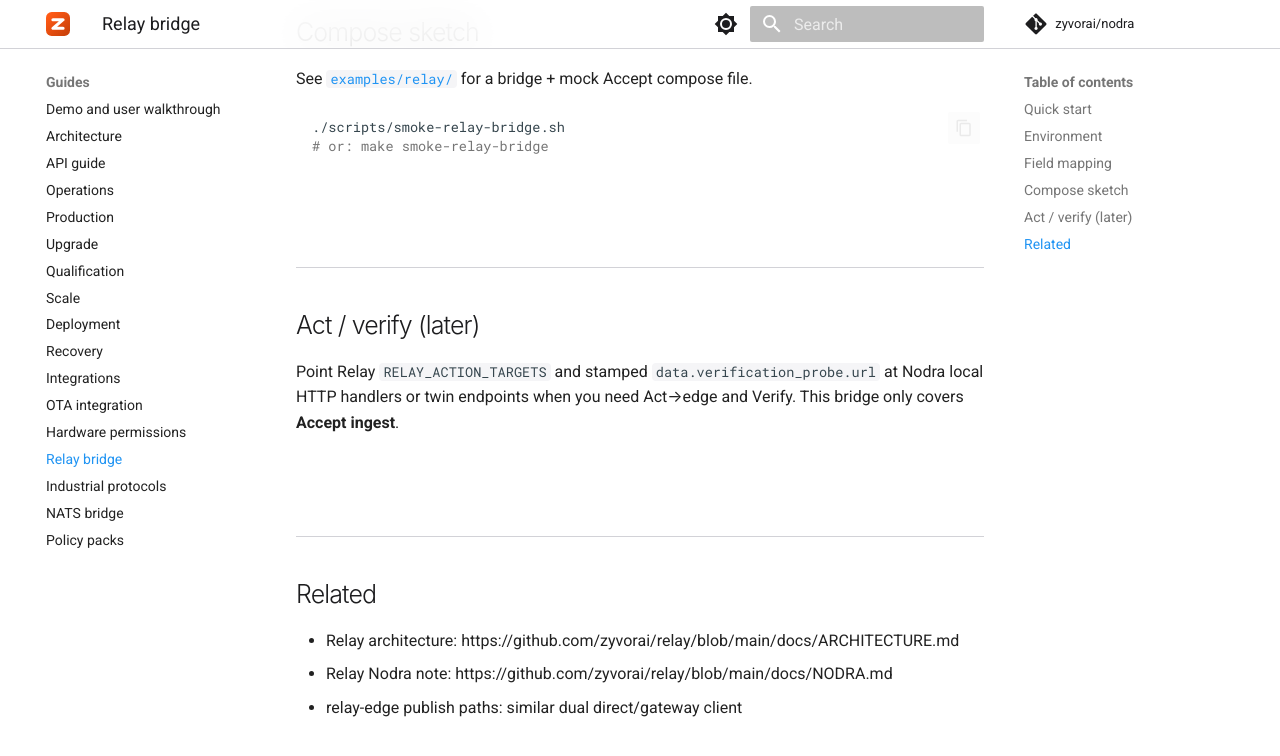
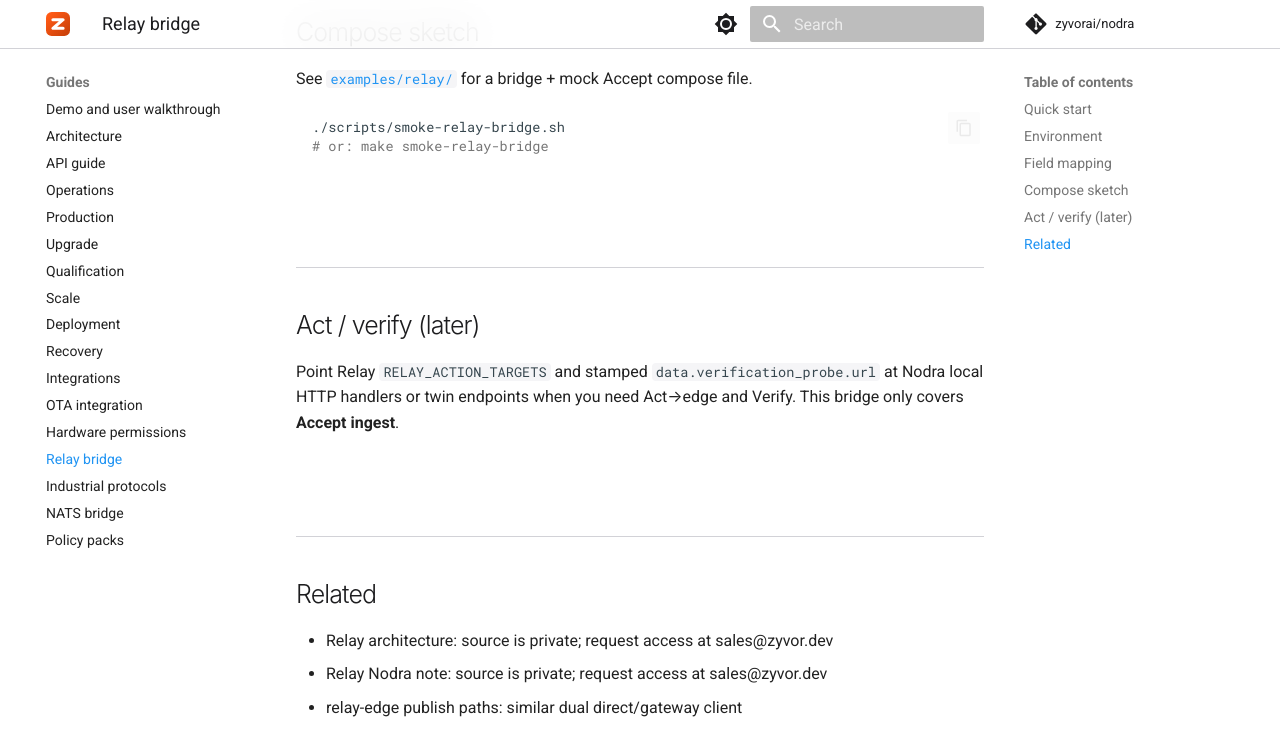
Before and after one commit to zyvorai/nodra, an MkDocs documentation site: the page built from docs/RELAY.md, in a window 1280 px wide and 900 px high, scrolled down 2665 px. Shown: the top 756 px of the window. Built offline with MkDocs 1.6.1 and Material for MkDocs 9.7.7, drawn with Linux system fonts in a browser that asks for light colours; comment, search, counter and statistics services are not loaded.

Commit message:
Docs: licence wording (production use needs a paid licence), remove private links
Co-Authored-By: Claude Sonnet 5.5 <noreply@anthropic.com>

```diff
--- a/docs/RELAY.md
+++ b/docs/RELAY.md
@@ -4,7 +4,7 @@ hero:
   title: Nodra ↔ Zyvor Relay
 ---
 
-Nodra keeps the edge online (MQTT/HTTP, offline WAL, twins). [Zyvor Relay](https://github.com/zyvorai/relay) owns the durable ops loop: **Accept → Notify → Ack → Act → Verify**.
+Nodra keeps the edge online (MQTT/HTTP, offline WAL, twins). [Zyvor Relay](https://github.com/zyvorai/relay-site) owns the durable ops loop: **Accept → Notify → Ack → Act → Verify**.
 
 They join over HTTP: Nodra cloud routes POST webhooks to **`nodra-relay-bridge`**, which maps deliveries into Relay `POST /v1/events` (or optional relay-pubsub `:publish`).
 
@@ -84,6 +84,6 @@ Point Relay `RELAY_ACTION_TARGETS` and stamped `data.verification_probe.url` at
 
 ## Related
 
-- Relay architecture: https://github.com/zyvorai/relay/blob/main/docs/ARCHITECTURE.md
-- Relay Nodra note: https://github.com/zyvorai/relay/blob/main/docs/NODRA.md
+- Relay architecture: source is private; request access at sales@zyvor.dev
+- Relay Nodra note: source is private; request access at sales@zyvor.dev
 - relay-edge publish paths: similar dual direct/gateway client
```
Also changed, not shown: CONTRIBUTING.md (+2 -2 lines), docs/DEMO.md (+1 -1 lines).
